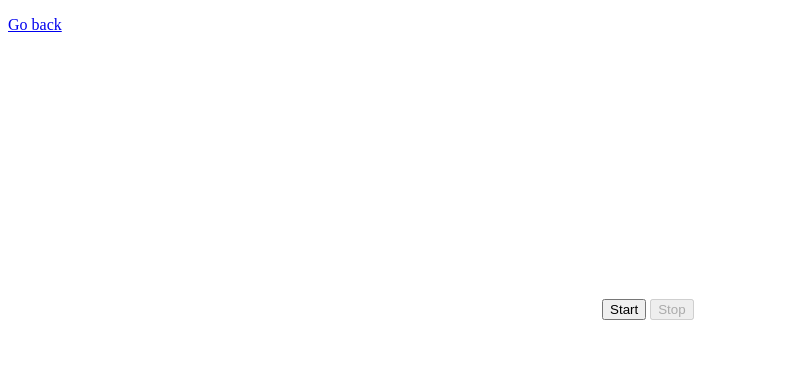
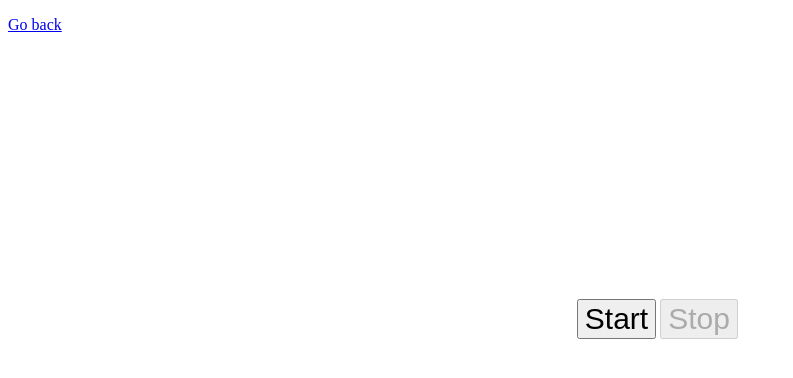
Before and after one commit to cristiangarzon22/goit-js-09, a website built with Parcel: page src/partials/color-switcher.html in a window 1280 px wide. Shown: the whole page, without its empty margins (0-793 px from the left). Built offline with nearby package versions, Linux system fonts and the light colour scheme.

Commit message:
new commit

```diff
--- a/src/css/color-switcher.css
+++ b/src/css/color-switcher.css
@@ -1,6 +1,11 @@
 .container{
-    width: 100px;
+    width: 300px;
     height: auto;
     margin-top: 21%;
-    margin-left: 47%;
+    margin-left: 45%;
 }
+
+.btn{
+    font-size: 30px;
+    cursor: pointer;
+}
--- a/src/partials/color-switcher.html
+++ b/src/partials/color-switcher.html
@@ -9,8 +9,8 @@
   <body>
     <p><a href="example.html">Go back</a></p>
     <div class="container">
-    <button type="button" data-start>Start</button>
-    <button type="button" data-stop>Stop</button>
+    <button type="button" class="btn" data-start>Start</button>
+    <button type="button" class="btn" data-stop>Stop</button>
     </div>
     <script src="/src/js/color-switcher.js" type="module"></script>
   </body>
```
